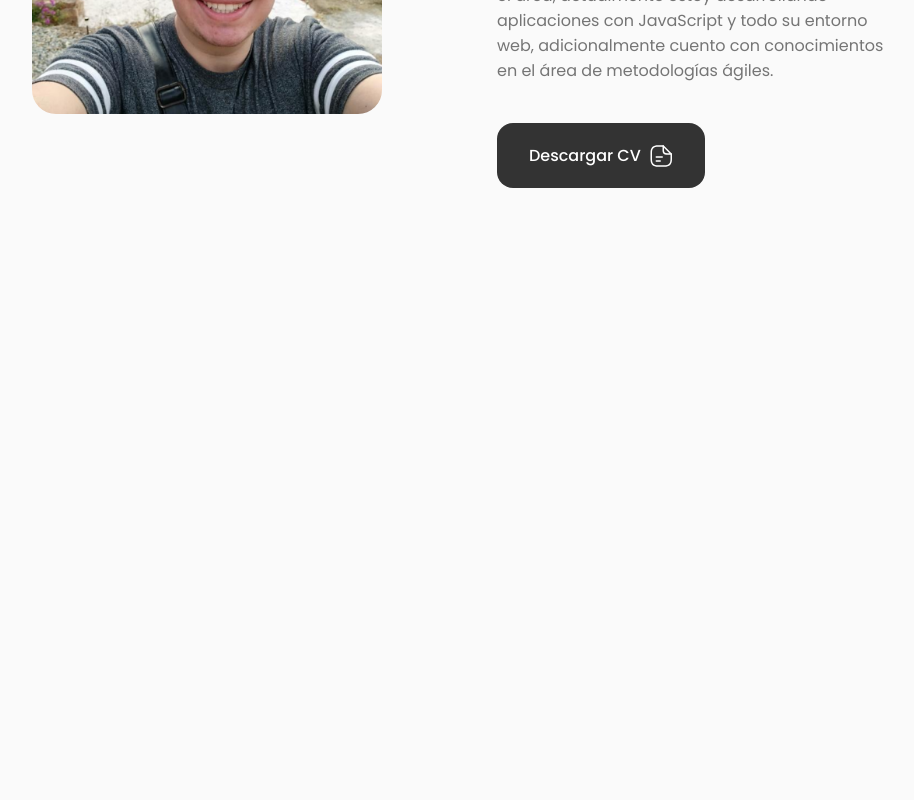
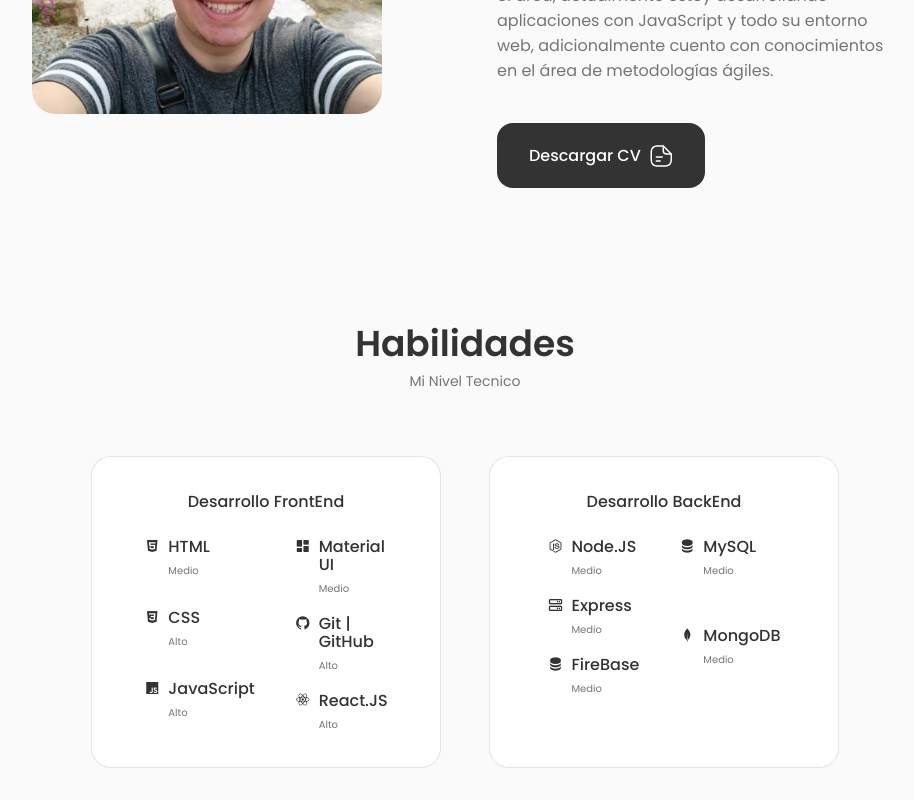
Before and after one commit to maxianguita/portafolio, a React (Vite) app: page / in a window 1280 px wide. Shown: the part 1328-2128 px from the top of the page, without its empty margins (175-1089 px from the left). Before the commit the page ends 1548 px from the top, so only its background shows below. Built offline with nearby package versions, Linux system fonts and the light colour scheme.

Commit message:
Skills Component Final

```diff
--- a/src/App.jsx
+++ b/src/App.jsx
@@ -3,6 +3,7 @@
 import Header from './components/Header/Header'
 import Home from './components/home/Home'
 import About from './components/About/About'
+import Skills from './components/Skills/Skills'
 
 const App = () => {
   return (
@@ -12,7 +13,7 @@
       <main className='main'>
         <Home/>
         <About/>
-
+        <Skills/>
       </main>
     </div>
   )
--- a/src/components/About/about.css
+++ b/src/components/About/about.css
@@ -75,9 +75,7 @@
     margin-bottom: 2rem;
   }
 
-  .button{
-    margin-bottom: 1rem;
-  }
+
 }
 
 
--- /dev/null
+++ b/src/components/Skills/BackEnd.jsx
@@ -0,0 +1,66 @@
+import React from 'react'
+
+const BackEnd = () => {
+  return (
+    <div className="skills__content">
+        <h3 className="skills__title">Desarrollo BackEnd</h3>
+
+        <div className="skills__box">
+            <div className="skills__group">
+                <div className="skills__data">
+                    <i class='bx bxl-nodejs icon' ></i>
+                    <div>
+                        <h3 className="skills__name">Node.JS</h3>
+                        <span className="skills__level">Medio</span>
+                    </div>
+                </div>
+
+                <div className="skills__data">
+                    <i class='bx bx-server icon' ></i>
+                    <div>
+                        <h3 className="skills__name">Express</h3>
+                        <span className="skills__level">Medio</span>
+                    </div>
+                </div>
+
+                <div className="skills__data">
+                    <i class='bx bxs-data icon' ></i>
+                    <div>
+                        <h3 className="skills__name">FireBase</h3>
+                        <span className="skills__level">Medio</span>
+                    </div>
+                </div>
+
+
+
+            </div>
+
+            <div className="skills__group">
+                <div className="skills__data">
+                    <i class='bx bxs-data icon' ></i>
+                    <div>
+                        <h3 className="skills__name">MySQL</h3>
+                        <span className="skills__level">Medio</span>
+                    </div>
+                </div>
+
+                <div className="skills__data">
+                    <i class='bx bxl-mongodb icon' ></i>
+                    <div>
+                        <h3 className="skills__name">MongoDB</h3>
+                        <span className="skills__level">Medio</span>
+                    </div>
+                </div>
+
+
+
+
+            </div>
+        </div>
+
+
+    </div>
+  )
+}
+
+export default BackEnd
--- /dev/null
+++ b/src/components/Skills/FrontEnd.jsx
@@ -0,0 +1,71 @@
+import React from 'react'
+
+const FrontEnd = () => {
+  return (
+    <div className="skills__content">
+        <h3 className="skills__title">Desarrollo FrontEnd</h3>
+
+        <div className="skills__box">
+            <div className="skills__group">
+                <div className="skills__data">
+                    <i class='bx bxl-html5 icon' ></i>
+                    <div>
+                        <h3 className="skills__name">HTML</h3>
+                        <span className="skills__level">Medio</span>
+                    </div>
+                </div>
+
+                <div className="skills__data">
+                    <i class='bx bxl-css3 icon' ></i>
+                    <div>
+                        <h3 className="skills__name">CSS</h3>
+                        <span className="skills__level">Alto</span>
+                    </div>
+                </div>
+
+                <div className="skills__data">
+                    <i class='bx bxl-javascript icon' ></i>
+                    <div>
+                        <h3 className="skills__name">JavaScript</h3>
+                        <span className="skills__level">Alto</span>
+                    </div>
+                </div>
+
+
+            </div>
+
+            <div className="skills__group">
+                <div className="skills__data">
+                    <i class='bx bxs-dashboard icon' ></i>
+                    <div>
+                        <h3 className="skills__name">Material UI</h3>
+                        <span className="skills__level">Medio</span>
+                    </div>
+                </div>
+
+                <div className="skills__data">
+                    <i class='bx bxl-github icon' ></i>
+                    <div>
+                        <h3 className="skills__name">Git | GitHub</h3>
+                        <span className="skills__level">Alto</span>
+                    </div>
+                </div>
+
+                <div className="skills__data">
+                    <i class='bx bxl-react icon' ></i>
+                    <div>
+                        <h3 className="skills__name">React.JS</h3>
+                        <span className="skills__level">Alto</span>
+                    </div>
+                </div>
+
+
+            </div>
+        </div>
+
+
+    </div>
+  )
+}
+
+export default FrontEnd
--- /dev/null
+++ b/src/components/Skills/Skills.jsx
@@ -0,0 +1,20 @@
+import React from 'react'
+import './skills.css'
+import FrontEnd from './FrontEnd'
+import BackEnd from './BackEnd'
+
+const Skills = () => {
+  return (
+    <section className="skills section" id="skills">
+        <h2 className="section__title">Habilidades</h2>
+        <span className="section__subtitle">Mi Nivel Tecnico</span>
+
+        <div className="skills__container container grid">
+            <FrontEnd />
+            <BackEnd />
+        </div>
+    </section>
+  )
+}
+
+export default Skills
--- /dev/null
+++ b/src/components/Skills/skills.css
@@ -0,0 +1,85 @@
+.skills__container{
+    grid-template-columns: repeat(2,350px);
+    column-gap: 3rem;
+    justify-content: center;
+}
+
+.skills__content{
+    background-color: var(--container-color);
+    border: 1px solid rgba(0 ,0 ,0 ,0.1);
+    padding: 2rem 4rem;
+    border-radius: 1.25rem;
+}
+
+.skills__title{
+    font-size: var(--normal-font-size);
+    font-weight: var(--font-medium);
+    text-align: center;
+    margin-bottom: var(--mb-1-5);
+}
+
+.skills__box{
+    display: flex;
+    justify-content: center;
+    column-gap: 2.5rem;
+}
+
+.skills__group{
+    display: grid;
+    align-items: flex-start;
+    row-gap: 1rem;
+}
+
+.skills__data{
+    display: flex;
+    column-gap: 0.5rem;
+}
+
+.skills .icon{
+    font-size: 1rem;
+    color: var(--title-color);
+}
+
+.skills__name{
+    font-size: var(--normal-font-size);
+    font-weight: var(--font-medium);
+    line-height: 18px;
+}
+
+.skills__level{
+    font-size:var(--tiny-font-size);
+}
+
+
+
+/*=============== BREAKPOINTS ===============*/
+/* For large devices */
+@media screen and (max-width: 992px) {
+  .skills__container{
+    grid-template-columns: max-content;
+    row-gap: 2rem;
+  }
+}
+
+/* For medium devices */
+
+@media screen and (max-width: 576px) {
+    .skills__container{
+        grid-template-columns: 1fr;
+    }
+    .skills__content{
+        padding: 1.5rem;
+    }
+}
+
+/* For small devices */
+@media screen and (max-width: 350px) {
+    .skills__box{
+        column-gap: 1.25rem;
+    }
+
+    .skills__name{
+        font-size: var(--small-font-size);
+    }
+
+}
```
